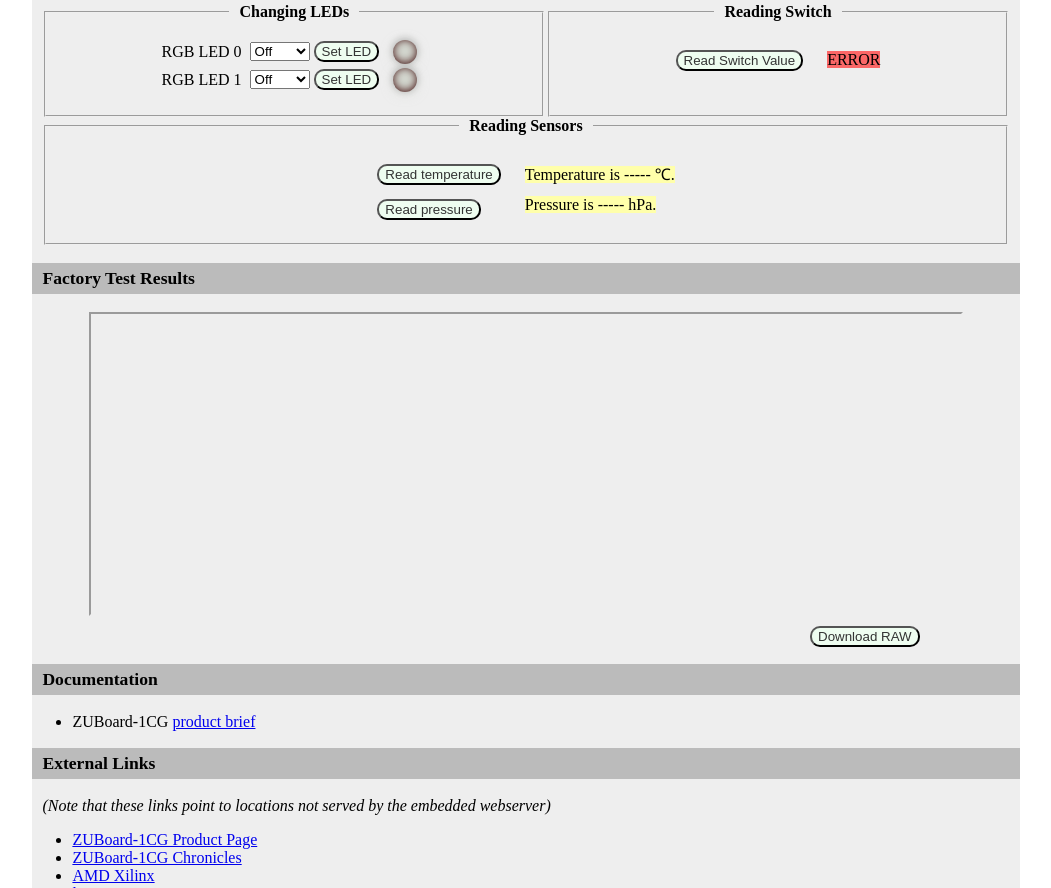
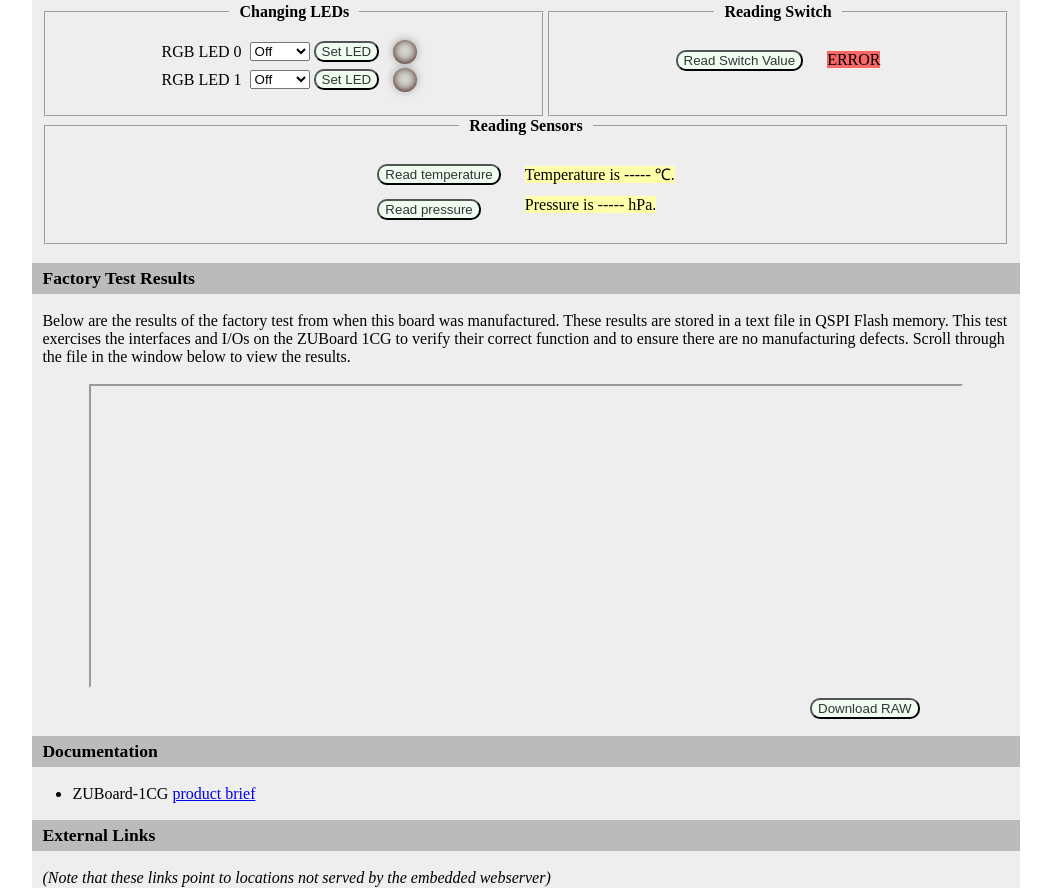
Before and after one commit to Avnet/freertos-oob, a plain HTML site: page ZUBoard-1CG/sources/webpages/index.html in a window 1280 px wide. Shown: the part 579-1467 px from the top of the page, without its empty margins (114-1165 px from the left). Drawn offline with Linux system fonts and the light colour scheme; no server answers.

Commit message:
HTML edits to describe factory test results

```diff
--- a/ZUBoard-1CG/sources/webpages/index.html
+++ b/ZUBoard-1CG/sources/webpages/index.html
@@ -134,6 +134,11 @@
     </div>
     <h2> Factory Test Results </h2>
     <p>
+      Below are the results of the factory test from when this board was manufactured.  These results are stored in a text file in QSPI Flash memory.  This test exercises the interfaces and I/Os on the ZUBoard 1CG to verify their correct function and to ensure there are no manufacturing defects.  Scroll through the file in the window below to view the results.
+      <br>
+      <br>
+    </p>
+    <p>
       <iframe src="factest_results.html" id="factest_frame" sandbox="allow-scripts allow-downloads"></iframe>
       <div class="flex-box-factest">
         <button type="button" class="my_button" id="factest_button">Download RAW</button>
```
Also changed, not shown: 1 other file.
